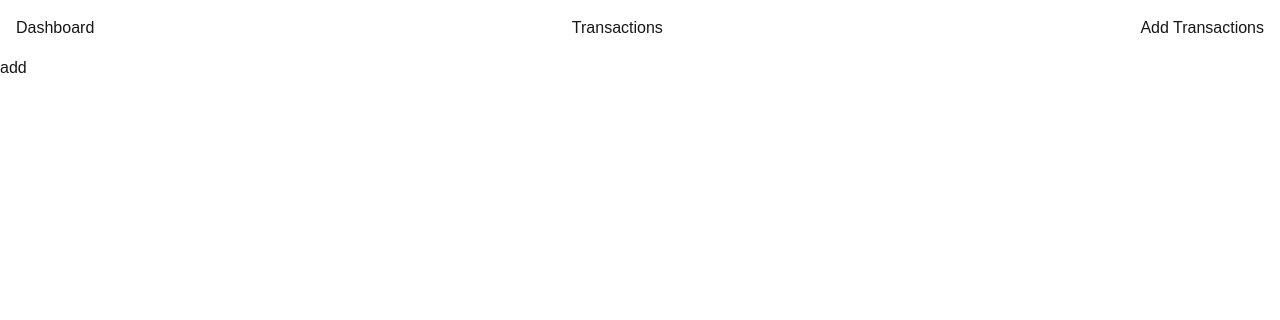
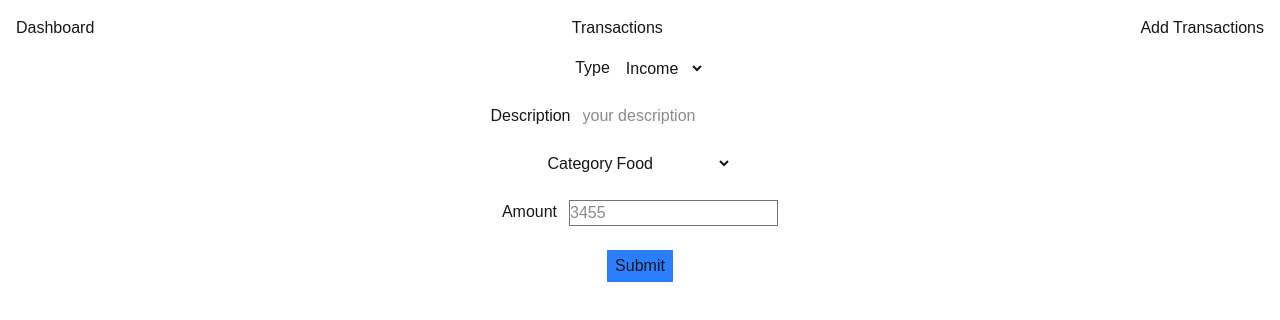
Before and after one commit to Salman-0090/Finance-Tracker, a Next.js app: page /add in a window 1280 px wide. Shown: the top 320 px of the page. Built offline with nearby package versions, Linux system fonts and the light colour scheme; no server answers.

Commit message:
connected supabase

```diff
--- a/package.json
+++ b/package.json
@@ -9,6 +9,7 @@
     "lint": "eslint"
   },
   "dependencies": {
+    "@supabase/supabase-js": "^2.107.0",
     "next": "16.2.7",
     "react": "19.2.4",
     "react-dom": "19.2.4"
--- a/src/app/_components.js/TransactionForm.js
+++ b/src/app/_components.js/TransactionForm.js
@@ -1,15 +1,60 @@
+import { supabase } from "../_lib/supabase";
 import Button from "./Button";
 
 export default function TransactionForm () {
+    async function createTransaction(formData) {
+        "use server";
+        const transaction = {
+            type: formData.get("type"),
+            description: formData.get("description"),
+            category: formData.get("category"),
+            amount: Number(formData.get("amount"))
+        }
+        const {data, error } = await supabase
+        .from("transactions")
+        .insert([transaction])
+        .select();
+
+        if (error) {
+            console.log(error)
+            throw error
+        }
+        console.log(data)
+    }
+
     return (
-        <form>
-            <label>type</label>
-            <select>
+        <form className="flex flex-col items-center gap-6" action={createTransaction}>
+
+            <div className="flex gap-3">
+            <label>Type</label>
+            <select name="type">
                 <option>Income</option>
                 <option>Expense</option>
             </select>
-            <input type="number" placeholder="3455"  required/>
-            <Button className="">Submit</Button>
+            </div>
+
+            <div className="flex gap-3">
+            <label>Description</label>
+            <input type="text" name="description" placeholder="your description" required/>
+            </div>
+
+            <div>
+            <label>Category</label>
+            <select name="category">
+                <option>Food</option>
+                <option>Transport</option>
+                <option>Shopping</option>
+                <option>Salary</option>
+                <option>Entertainment</option>
+            </select>
+            </div>
+
+            <div className="flex gap-3">
+            <label>Amount</label>
+            <input className="border border-stone-500" type="number" placeholder="3455" name="amount"  required/>
+            </div>
+
+            <Button className="px-2 py-1 bg-blue-500 cursor-pointer self-center">Submit</Button>
         </form>
     )
 }
--- /dev/null
+++ b/src/app/_lib/supabase.js
@@ -0,0 +1,14 @@
+import { createClient } from "@supabase/supabase-js";
+
+
+const supabaseUrl = process.env.NEXT_PUBLIC_SUPABASE_URL
+const supabaseKey = process.env.NEXT_PUBLIC_SUPABASE_KEY
+
+if (!supabaseUrl || !supabaseKey) {
+  throw new Error("Missing Supabase environment variables");
+}
+
+export const supabase = createClient(
+    supabaseUrl,
+    supabaseKey
+);
--- a/src/app/add/page.js
+++ b/src/app/add/page.js
@@ -1,7 +1,9 @@
+import TransactionForm from "../_components.js/TransactionForm";
+
 export default function page() {
     return (
     <div>
-        <p>add</p>
+        <TransactionForm />
     </div>
     )
 }
--- a/src/app/error.js
+++ b/src/app/error.js
@@ -2,6 +2,7 @@
 export default function Error({error, reset}) {
     return (
         <div>
+
             <h1>something went wrong!</h1>
             <p>{error.message}</p>
             <button onClick={()=> reset()}>Try again</button>
```
Also changed, not shown: 1 other file (tests, documents, lock files or other folders).
